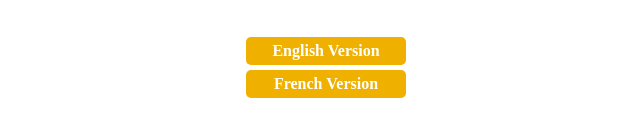
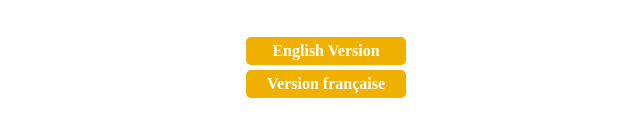
Before and after one commit to SuperSamedi/WebCV, a plain HTML site: page index.html in a window 1280 px wide. Shown: the part 431-568 px from the top of the page, 319-959 px from the left. Drawn offline with Linux system fonts and the light colour scheme; files that its build step writes are made by us from their sources; files whose address does not match are found by name.

Commit message:
trying to make it work with github

```diff
--- a/index.html
+++ b/index.html
@@ -17,7 +17,7 @@
 
   <ul>
     <li><a href="/pages/cv-english.html">English Version</a></li>
-    <li><a href="/pages/cv-french.html">French Version</a></li>
+    <li><a href="/pages/cv-french.html">Version française</a></li>
   </ul>
 
 </body>
```
Also changed, not shown: cover-image-adjusted.png (renamed from img/cover-image-adjusted.png), cv-english.html (renamed from pages/cv-english.html), cv-french.html (renamed from pages/cv-french.html), cv-styles.css (renamed from css/cv-styles.css), home-styles.css (renamed from css/home-styles.css), img/cover-image.png (deleted), profile-pic_square.png (renamed from img/profile-pic_square.png).
